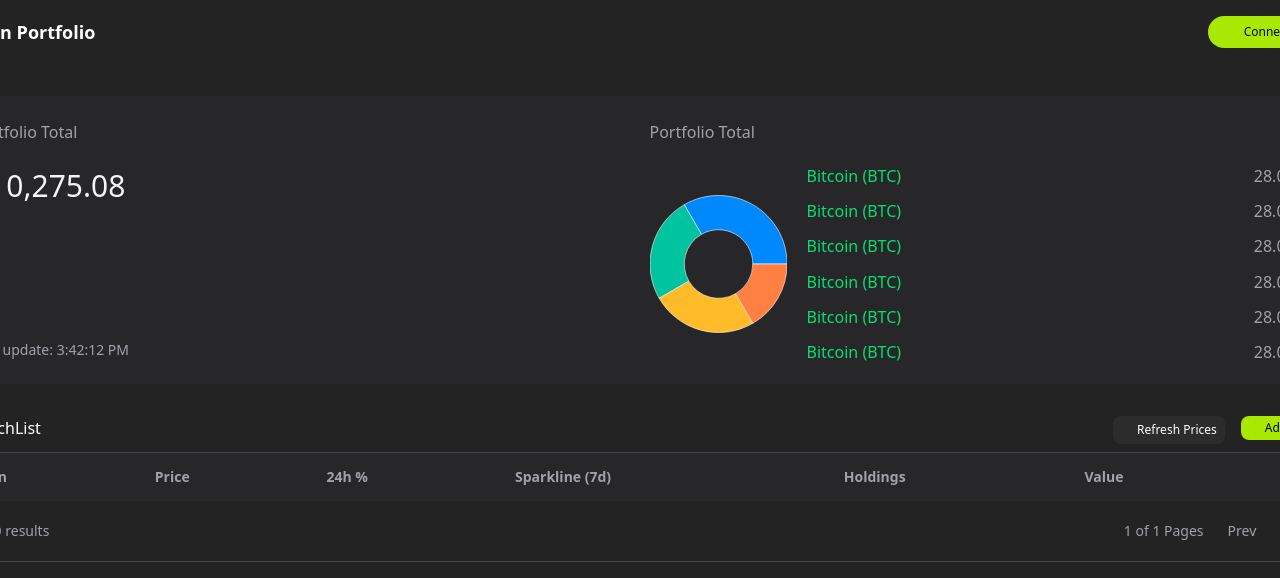
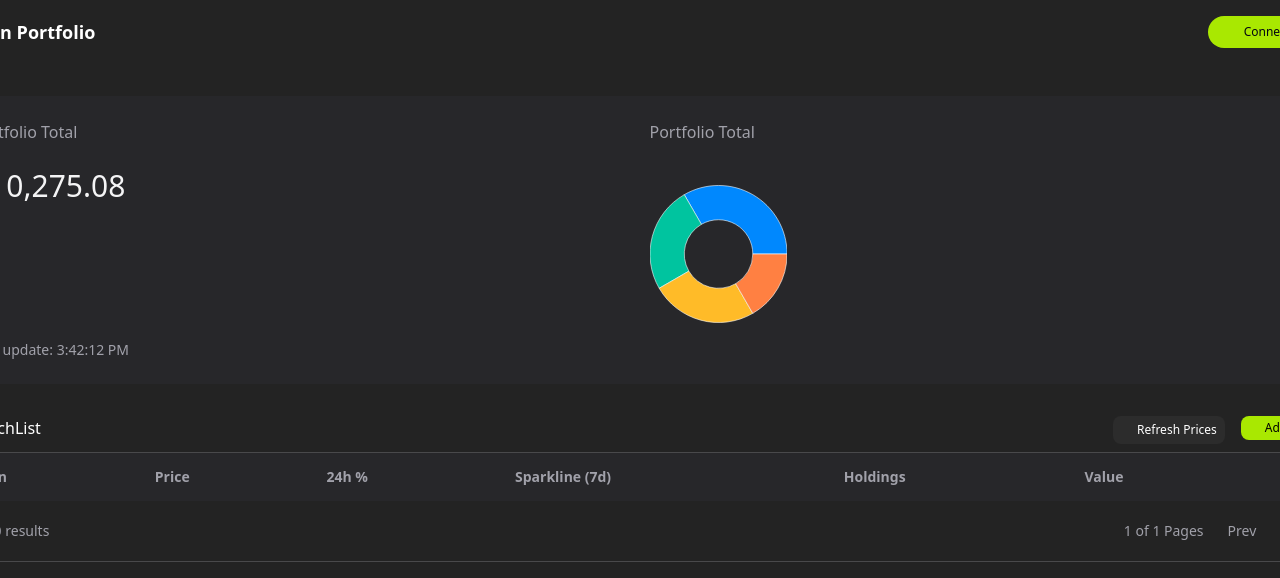
Before and after one commit to ArjunDev/Token-Portfolio, a React (Vite) app: page / in a window 1280 px wide. Shown: the top 578 px of the page. Built offline with nearby package versions, Linux system fonts and the light colour scheme; some icons are missing.

Commit message:
added loaclstorage logic and using redux store data, removed unnecessary data before storing

```diff
--- a/src/home/index.jsx
+++ b/src/home/index.jsx
@@ -7,10 +7,10 @@
 const Home = () => {
 
   return (
-    <div className='flex flex-col items-center justify-center gap-8 w-[402px] lg:h-auto'>
+    <div className='flex flex-col items-center justify-center gap-8 max-w-[402px] lg:h-auto'>
 
       {/* Header */}
-      <div className='w-[402px] h-16 flex justify-between items-center gap-6 p-4 lg:w-[1440px]'>
+      <div className='w-full h-16 flex justify-between items-center gap-6 p-4 lg:w-[1440px]'>
 
         <span className='flex justify-center items-center gap-1 text-white font-bold text-lg'
         ><TokenIcon
--- a/src/home/p-total-chart.jsx
+++ b/src/home/p-total-chart.jsx
@@ -1,10 +1,15 @@
 import React from 'react'
 import MyPieChart from '../pie-chart';
+import { useSelector } from "react-redux";
 
 const PortfolioTotalChart = () => {
+
+  const data = useSelector((state) => state.watchlist.items || []); // get from store
+
+
   return (
 
-    <div className="w-[354px] h-[496px] flex flex-col justify-center items-start gap-5 lg:h-full lg:w-[658.5px] lg:justify-start">
+    <div className="w-[354px] max-h-[496px] flex flex-col justify-center items-start gap-5 lg:h-full lg:w-[658.5px] lg:justify-start">
 
       <h3 className='text-[rgba(161,161,170,1)] font-medium flex'>Portfolio Total</h3>
 
@@ -14,31 +19,13 @@
         <MyPieChart/>
 
         {/* Rows */}
-        <div className='h-[200px] w-full flex flex-col justify-between items-between'>
-          <div className='flex justify-between items-between'>
-            <span className='text-green-400'>Bitcoin (BTC)</span>
-            <span className='text-[rgba(161,161,170,1)]'>28.08%</span>
+        <div className='max-h-[200px] w-full flex flex-col justify-center items-between gap-4'>
+        {(data.length > 0) && data?.map((coin) => (
+          <div key={coin.name} className='flex justify-between items-between'>
+            <span className='text-green-400'>{coin.name}</span>
+            <span className='text-[rgba(161,161,170,1)]'>{coin.holdings.toFixed(2)}%</span>
           </div>
-          <div className='flex justify-between items-between'>
-            <span className='text-green-400'>Bitcoin (BTC)</span>
-            <span className='text-[rgba(161,161,170,1)]'>28.08%</span>
-          </div>
-          <div className='flex justify-between items-between'>
-            <span className='text-green-400'>Bitcoin (BTC)</span>
-            <span className='text-[rgba(161,161,170,1)]'>28.08%</span>
-          </div>
-          <div className='flex justify-between items-between'>
-            <span className='text-green-400'>Bitcoin (BTC)</span>
-            <span className='text-[rgba(161,161,170,1)]'>28.08%</span>
-          </div>
-          <div className='flex justify-between items-between'>
-            <span className='text-green-400'>Bitcoin (BTC)</span>
-            <span className='text-[rgba(161,161,170,1)]'>28.08%</span>
-          </div>
-          <div className='flex justify-between items-between'>
-            <span className='text-green-400'>Bitcoin (BTC)</span>
-            <span className='text-[rgba(161,161,170,1)]'>28.08%</span>
-          </div>
+        ))}
         </div>
       </div>
     </div>
--- a/src/store/watchlistSlice.js
+++ b/src/store/watchlistSlice.js
@@ -1,7 +1,8 @@
 import { createSlice } from "@reduxjs/toolkit";
 
+// Load from localStorage if available
 const initialState = {
-  items: [],
+  items: JSON.parse(localStorage.getItem("watchlist")) || [],
 };
 
 const watchlistSlice = createSlice({
@@ -9,15 +10,25 @@
   initialState,
   reducers: {
     setWatchlist: (state, action) => {
-      state.items = action.payload; // replace all
+      state.items = action.payload;
+      localStorage.setItem("watchlist", JSON.stringify(state.items));
     },
     addToWatchlist: (state, action) => {
-      state.items.push(action.payload); // add one coin
+      state.items.push(action.payload);
+      localStorage.setItem("watchlist", JSON.stringify(state.items));
     },
     removeFromWatchlist: (state, action) => {
-      state.items = state.items.filter(
-        (coin) => coin.id !== action.payload
-      );
+      state.items = state.items.filter((coin) => coin.id !== action.payload);
+      localStorage.setItem("watchlist", JSON.stringify(state.items));
+    },
+    updateHoldings: (state, action) => {
+      const { id, holdings } = action.payload;
+      const coin = state.items.find((c) => c.id === id);
+      if (coin) {
+        coin.holdings = holdings;
+        coin.value = holdings * coin.price;
+        localStorage.setItem("watchlist", JSON.stringify(state.items));
+      }
     },
   },
 });
@@ -26,6 +37,7 @@
   setWatchlist,
   addToWatchlist,
   removeFromWatchlist,
+  updateHoldings,
 } = watchlistSlice.actions;
 
 export default watchlistSlice.reducer;
--- a/src/watch-list/index.jsx
+++ b/src/watch-list/index.jsx
@@ -9,19 +9,30 @@
   const [isOpen, setIsOpen] = useState(false);
   const dispatch = useDispatch();
 
-  //to send it the store
   const handleAddToWatchlist = (coins) => {
+    const formatCoinData = (coin) => ({
+      id: coin.id,
+      name: coin.name,
+      symbol: coin.symbol,
+      image: coin.small, // logo
+      price: coin.data?.price ?? 0,
+      change24h: coin.data?.price_change_percentage_24h?.usd ?? 0,
+      sparkline: coin.data?.sparkline ?? null,
+      holdings: 0,
+      value: 0,
+    });
+
     coins.forEach((coin) => {
-      dispatch(addToWatchlist(coin));
+      const formatted = formatCoinData(coin);
+      dispatch(addToWatchlist(formatted));
     });
+
     setIsOpen(false);
-    console.log(coins)
   };
 
   return (
     <div className="flex flex-col justify-center items-center w-full h-auto lg:w-[1384px]">
-      <WatchListHeader
-        onOpenModal={() => setIsOpen(true)} />
+      <WatchListHeader onOpenModal={() => setIsOpen(true)} />
 
       <WatchListTable />
 
--- a/src/watch-list/watch-list-table.jsx
+++ b/src/watch-list/watch-list-table.jsx
@@ -4,6 +4,7 @@
 const WatchListTable = () => {
   const data = useSelector((state) => state.watchlist.items); // get from store
 
+  console.log(data)
   return (
     <div className="flex flex-col justify-center items-start w-full h-auto border-[rgba(161,161,170,0.3)] border rounded-lg overflow-x-scroll lg:overflow-hidden">
       <table className="h-auto border-collapse w-[1384px]">
@@ -22,44 +23,37 @@
 
           {data?.length > 0 &&
             data.map((coin, index) => {
-              const price = coin?.data?.price ?? 0;
-              const change24h =
-                coin?.data?.price_change_percentage_24h?.usd ?? 0;
-
               return (
                 <tr key={index} className="text-sm p-3 h-12">
                   {/* Token */}
                   <td className="px-4 py-2 flex items-center gap-2 text-[rgba(244,244,245,1)]">
                     <img
-                      src={coin.small}
+                      src={coin.image}
                       alt={coin.name}
                       className="w-6 h-6 rounded-full"
                     />
                     <div className="flex flex-col">
-                      <span className="font-medium">{coin.name}</span>
-                      <span className="text-xs text-gray-400 uppercase">
-                        {coin.symbol}
-                      </span>
+                      <span className="font-medium">{coin.name} <span className="text-[rgba(161,161,170,1)]">({coin.symbol})</span></span>
                     </div>
                   </td>
 
                   {/* Price */}
                   <td className="px-4 py-2 text-left text-[rgba(244,244,245,1)]">
-                    ${price.toFixed(3)}
+                    ${coin.price.toFixed(2)}
                   </td>
 
                   {/* 24h % */}
                   <td
                     className={`px-4 py-2 text-left ${
-                      change24h >= 0 ? "text-green-400" : "text-red-400"
+                      coin.change24h >= 0 ? "text-green-400" : "text-red-400"
                     }`}
-                  >{change24h.toFixed(2)}%</td>
+                  >{coin.change24h.toFixed(2)}%</td>
 
                   {/* Sparkline */}
                   <td className="px-4 py-2 text-left text-gray-400">
-                    {coin.data.sparkline ? (
+                    {coin.sparkline ? (
                       <img
-                        src={coin.data.sparkline}
+                        src={coin.sparkline}
                         alt={`${coin.name} sparkline`}
                         className="w-24 h-6"
                       />) : ("-")}
```
